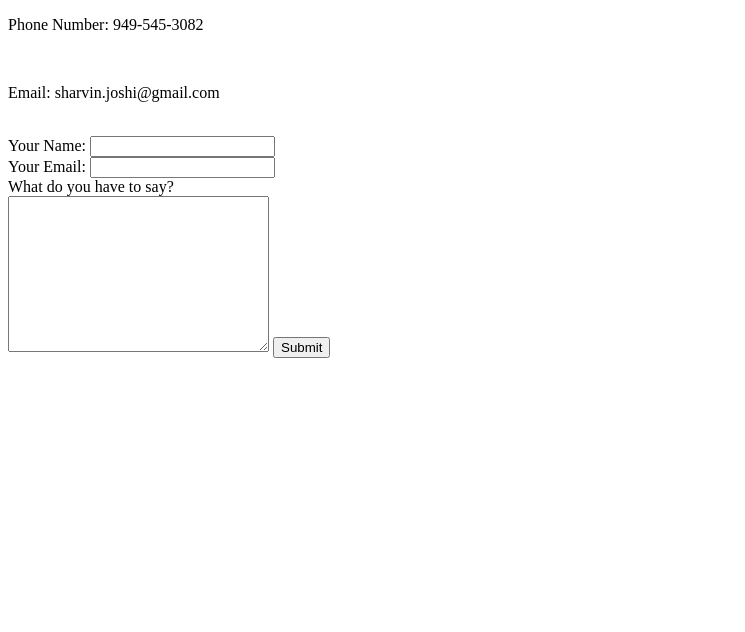
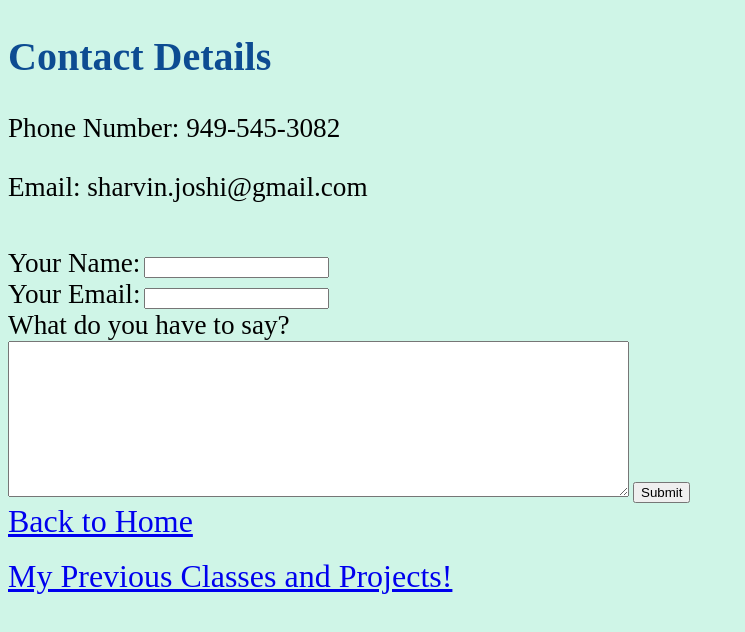
Before and after one commit to sharvdawg/Sharvin-Joshi-Personal-Website, a plain HTML site: page contactInfo.html in a window 1280 px wide. Shown: the whole page, without its empty margins (0-745 px from the left). Drawn offline with Linux system fonts and the light colour scheme; files whose address does not match are found by name.

Commit message:
Update contactInfo.html

```diff
--- a/contactInfo.html
+++ b/contactInfo.html
@@ -4,11 +4,12 @@
 <head>
   <meta charset="utf-8">
   <title>Sharvin Joshi's Contact Info</title>
+  <link rel="stylesheet" href="C:\WebDevelopment\css\style.css">
 </head>
 
 <body>
+  <h2>Contact Details</h2>
   <p>Phone Number: 949-545-3082</p>
-  <br>
   <p>Email: sharvin.joshi@gmail.com</p>
   <br>
 
@@ -18,9 +19,14 @@
     <label>Your Email:</label>
     <input type="email" name="yourEmail" value=""><br>
     <label>What do you have to say?</label><br>
-    <textarea name="name" rows="10" cols="30"></textarea>
+    <textarea name="name" rows="10" cols="75"></textarea>
     <input type="submit" name="" >
   </form>
+
+  <a href="index.html">Back to Home</a>
+  <br>
+  <br>
+  <a href="Previous_Coursework_and_Projects.html">My Previous Classes and Projects!</a>
 
 </body>
 
```
